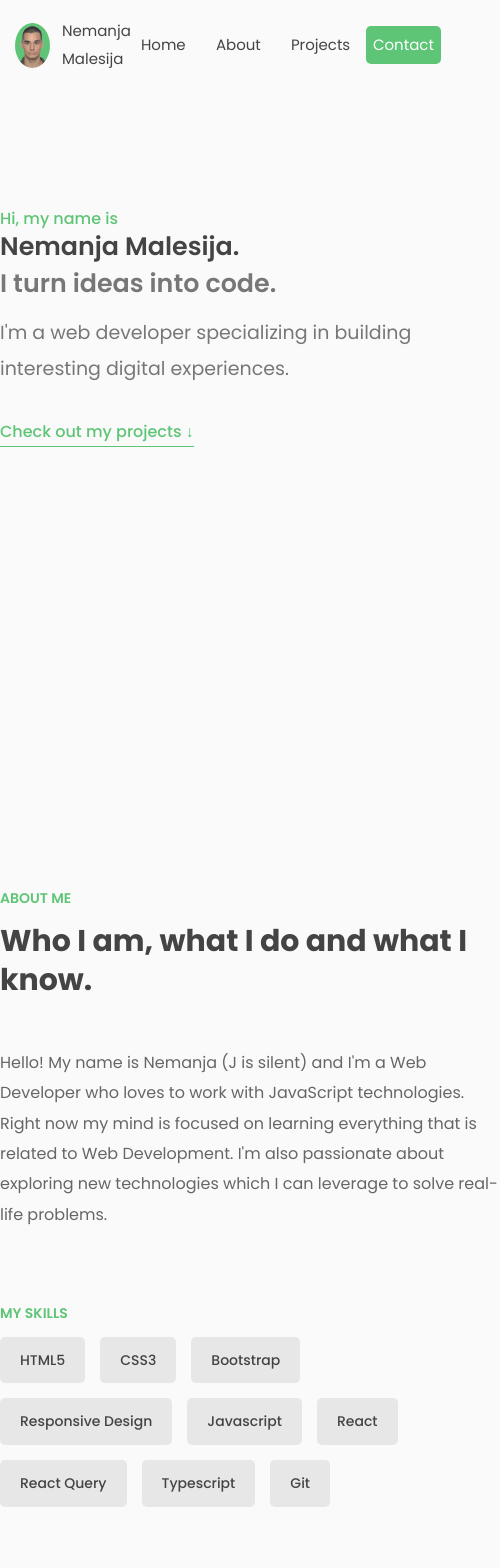
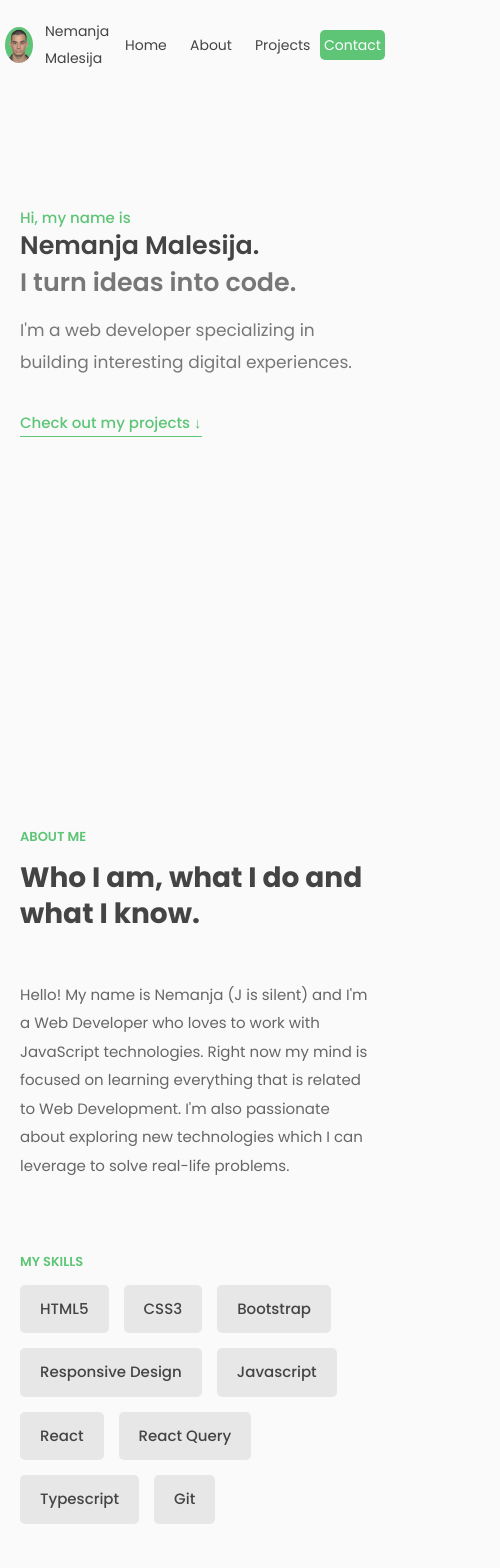
Before and after one commit to nemanjamalesija/portfolio-website, a React (Create React App) app: page / in a window 390 px wide. Shown: the top 1568 px of the page, 500 px wide, since content can reach past the window. Built offline with nearby package versions, Linux system fonts and the light colour scheme.

Commit message:
Add responsive

```diff
--- a/src/components/about.css
+++ b/src/components/about.css
@@ -61,3 +61,13 @@
 
 @media (max-width: 691px) {
 }
+
+@media (max-width: 400px) {
+  .about-paragraph {
+    font-size: 1.5rem;
+  }
+
+  .skill {
+    font-size: 1.5rem;
+  }
+}
--- a/src/components/contact.css
+++ b/src/components/contact.css
@@ -97,3 +97,27 @@ textarea,
     min-height: 10rem;
   }
 }
+
+@media (max-width: 500px) {
+  .form-paragraph {
+    margin-bottom: 3.2rem;
+  }
+  .form-contact input,
+  textarea,
+  .btn-form,
+  .p-success,
+  .p-failure {
+    padding: 0.8rem;
+  }
+
+  .form-contact textarea {
+    min-height: 8rem;
+  }
+}
+
+@media (max-width: 500px) {
+  .form-paragraph {
+    margin-bottom: 3.2rem;
+    font-size: 1.5rem;
+  }
+}
--- a/src/components/hero.css
+++ b/src/components/hero.css
@@ -108,3 +108,24 @@
     width: 50rem;
   }
 }
+
+@media (max-width: 500px) {
+  .section-hero {
+    width: 40rem;
+  }
+
+  .hero-paragraph {
+    font-size: 1.7rem;
+  }
+
+  .btn-projects-hero,
+  .hi-paragraph {
+    font-size: 1.5rem;
+  }
+}
+
+@media (max-width: 400px) {
+  .section-hero {
+    width: 35rem;
+  }
+}
--- a/src/components/nav.css
+++ b/src/components/nav.css
@@ -105,3 +105,27 @@
     font-size: 1.5rem;
   }
 }
+
+@media (max-width: 500px) {
+  .nav {
+    padding: 0 0.5rem;
+  }
+
+  .list-item {
+    min-width: 6.5rem;
+    font-size: 1.4rem;
+  }
+
+  .author-photo {
+    width: 3.6rem;
+    height: 3.6rem;
+  }
+
+  .author-paragraph {
+    font-size: 1.4rem;
+  }
+
+  .list-item-contact {
+    padding: 0.2rem 0.4rem;
+  }
+}
--- a/src/components/projects.css
+++ b/src/components/projects.css
@@ -35,6 +35,10 @@
   .project-display-description-div {
     grid-row: 2;
   }
+
+  .project-display-item:last-child {
+    margin-bottom: 0;
+  }
 }
 
 @media (max-width: 691px) {
--- a/src/index.css
+++ b/src/index.css
@@ -153,3 +153,31 @@ a:visited {
     margin-bottom: 4.8rem;
   }
 }
+
+@media (max-width: 500px) {
+  .section {
+    padding: 6rem 0;
+  }
+
+  .container {
+    width: 40rem;
+  }
+
+  .btn {
+    padding: 1rem 2rem;
+  }
+}
+
+@media (max-width: 400px) {
+  .container {
+    width: 35rem;
+  }
+
+  .subheading {
+    font-size: 1.3rem;
+  }
+
+  .heading-secondary {
+    font-size: 2.8rem;
+  }
+}
```
